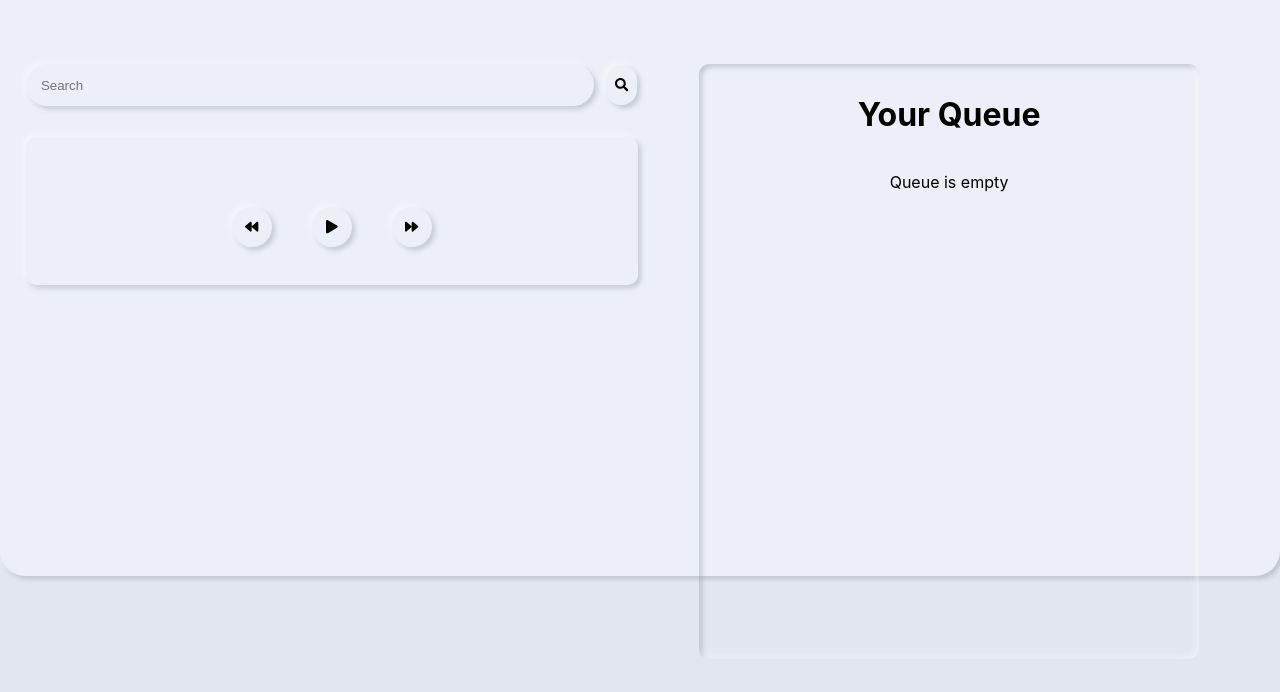
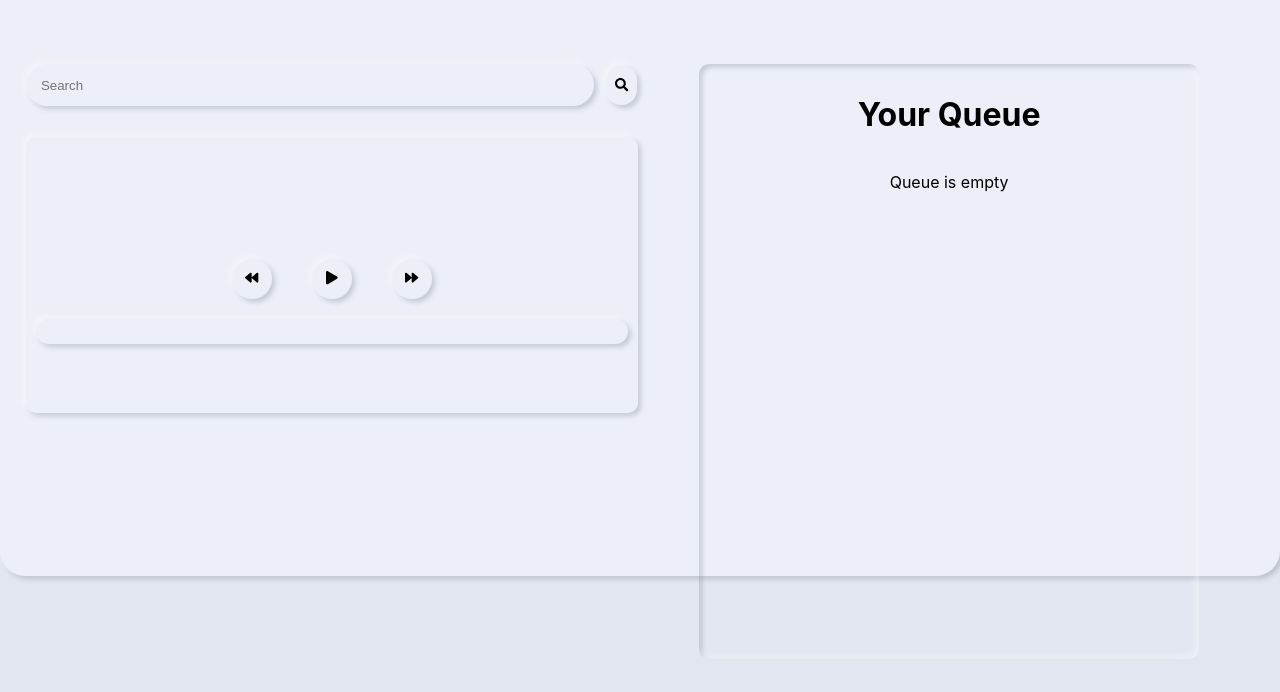
Before and after one commit to Dewiter/Player, a React (Create React App) app in the folder client/: page / in a window 1280 px wide. Shown: the top 692 px of the page. Built offline with nearby package versions, Linux system fonts and the light colour scheme; the HTML template or start-up script is replaced by a standard one.

Commit message:
rest of commit

```diff
--- a/client/src/App.js
+++ b/client/src/App.js
@@ -21,7 +21,7 @@ function App() {
     currentTime: 0,
     audio: audio,
     isPlaying: false,
-    volume: 0.05,
+    volume: 0,
   });
 
   const closeNotif = () => {
--- a/client/src/components/player/Player.js
+++ b/client/src/components/player/Player.js
@@ -1,10 +1,12 @@
 import Input from './Inputs/Inputs';
+import Progress from './Inputs/Progress';
 
 const Player = ({ player, playerHandler }) => {
   return (
     <div className='container container-out player'>
       {player?.currentSong && <h1>{player.currentSong.name}</h1>}
-      <Input player={player} player={player} playerHandler={playerHandler} />
+      <Input player={player} playerHandler={playerHandler} />
+      <Progress player={player} playerHandler={playerHandler} />
     </div>
   );
 };
--- a/client/src/index.css
+++ b/client/src/index.css
@@ -38,7 +38,7 @@ body {
 }
 
 .player {
-  height: 10vw;
+  height: 20vw;
 }
 
 input:-webkit-autofill {
@@ -177,6 +177,20 @@ select:focus {
   }
 }
 
+.progress-container {
+  width: 100%;
+  height: 25px;
+  border-radius: 25px;
+}
+
+.progress {
+  width: 0;
+  background: rgb(87, 140, 197);
+  height: 60%;
+  margin: 5px;
+  border-radius: 25px;
+}
+
 .song {
   border-radius: 10px;
   margin: 3% 2%;
```
